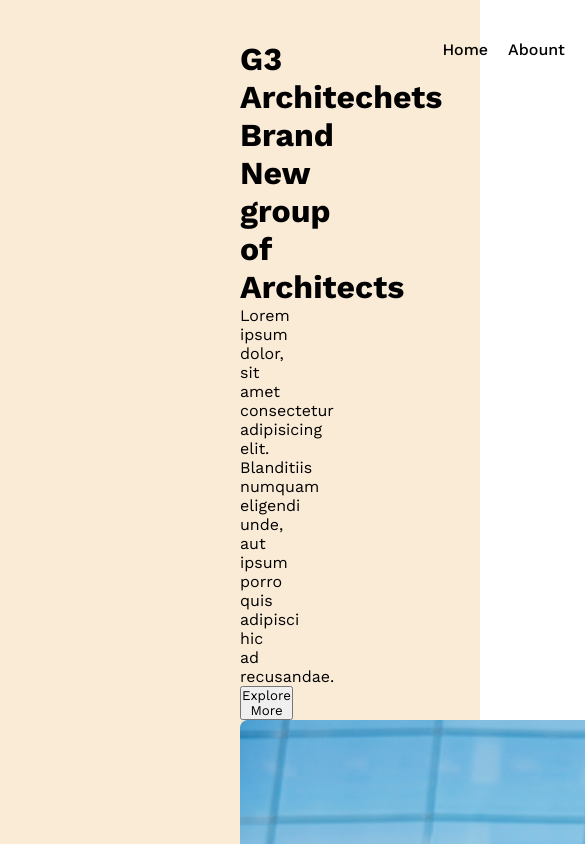
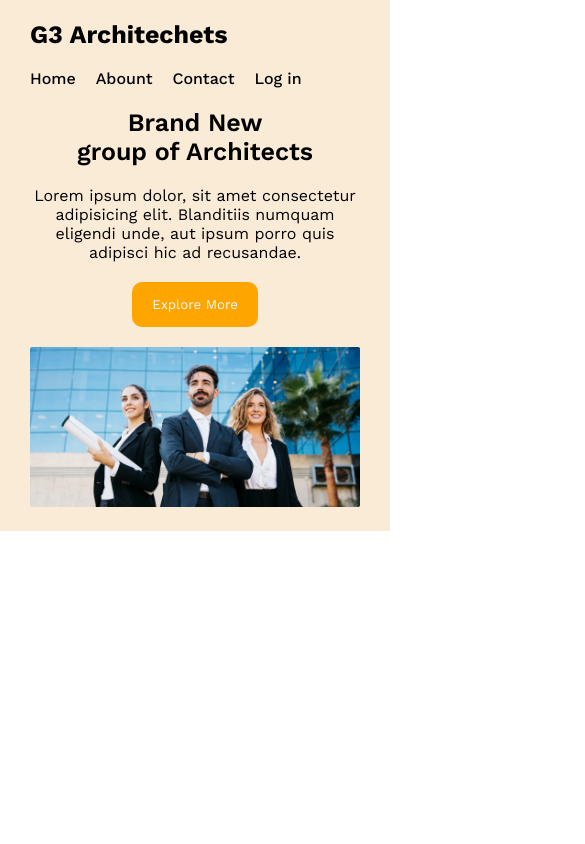
Before and after one commit to Habibsk7/g3-architech, a plain HTML site: page index.html in a window 390 px wide. Shown: the top 844 px of the page, 585 px wide, since content can reach past the window. Drawn offline with nearby package versions, Linux system fonts and the light colour scheme.

Commit message:
header section done with responsive

```diff
--- a/index.html
+++ b/index.html
@@ -8,6 +8,7 @@
     <link rel="preconnect" href="https://fonts.gstatic.com" crossorigin>
     <link href="https://fonts.googleapis.com/css2?family=Work+Sans:ital,wght@0,100..900;1,100..900&display=swap" rel="stylesheet">
     <link rel="stylesheet" href="style.css">
+    <link rel="stylesheet" href="responsive.css">
 </head>
 <body>
     <header>
@@ -24,16 +25,19 @@
             </ul>
         </nav>
         <div class="banner">
-            <h1>
+            <div class="banner-content">
+                <h1 class="banner-title">
                     Brand New <br>
                     group of Architects
                 </h1>
                 <p class="banner-description">
-                Lorem ipsum dolor, sit amet consectetur adipisicing elit. Blanditiis numquam eligendi <br> unde, aut ipsum porro quis adipisci hic ad recusandae.
+                    Lorem ipsum dolor, sit amet consectetur adipisicing elit. Blanditiis numquam eligendi  unde, aut ipsum porro quis adipisci hic ad recusandae.
                 </p>
                 <button class="btn-primary">
                     Explore More
                 </button>
+            </div>
+
             <img src="./images/banner.png" alt="">
         </div>
     </header>
--- /dev/null
+++ b/responsive.css
@@ -0,0 +1,28 @@
+@media screen and (max-width: 576px) {
+    header{
+        padding: 20px 30px;
+
+    }
+    .logo{
+        font-size: 25px;
+        margin-bottom: 20px;
+    }
+    nav> ul{
+        margin-bottom: 20px;
+    }
+
+    nav{
+        flex-direction: column;
+    }
+    .banner-title{
+        font-size: 25px;
+    }
+}
+
+@media screen and (min-width: 577px) and (max-width: 996px) {
+    header {
+    background-color: antiquewhite;
+    padding: 40px 150px;
+}
+
+}
--- a/style.css
+++ b/style.css
@@ -4,6 +4,15 @@
     box-sizing: border-box;
     font-family: "Work Sans", sans-serif;
 
+}
+.btn-primary{
+    font-size: 18xpx;
+    padding: 15px 20px;
+    color: aliceblue;
+    background-color: orange;
+    border-radius: 10px;
+    border: none;
+    margin-bottom: 20px;
 }
 
 header{
@@ -36,3 +45,20 @@ nav> ul> li> a{
     font-size: 1 rem;
 
 }
+
+.banner-content{
+    max-width: 600px;
+    text-align: center;
+    margin: 0 auto;
+}
+.banner-title{
+    font-weight: 600;
+    font-size: 50px;
+
+}
+.banner-description{
+    margin: 20px 0;
+}
+.banner img{
+    width: 100%;
+}
```
Lines whose indentation alone changed are shown as unchanged.
